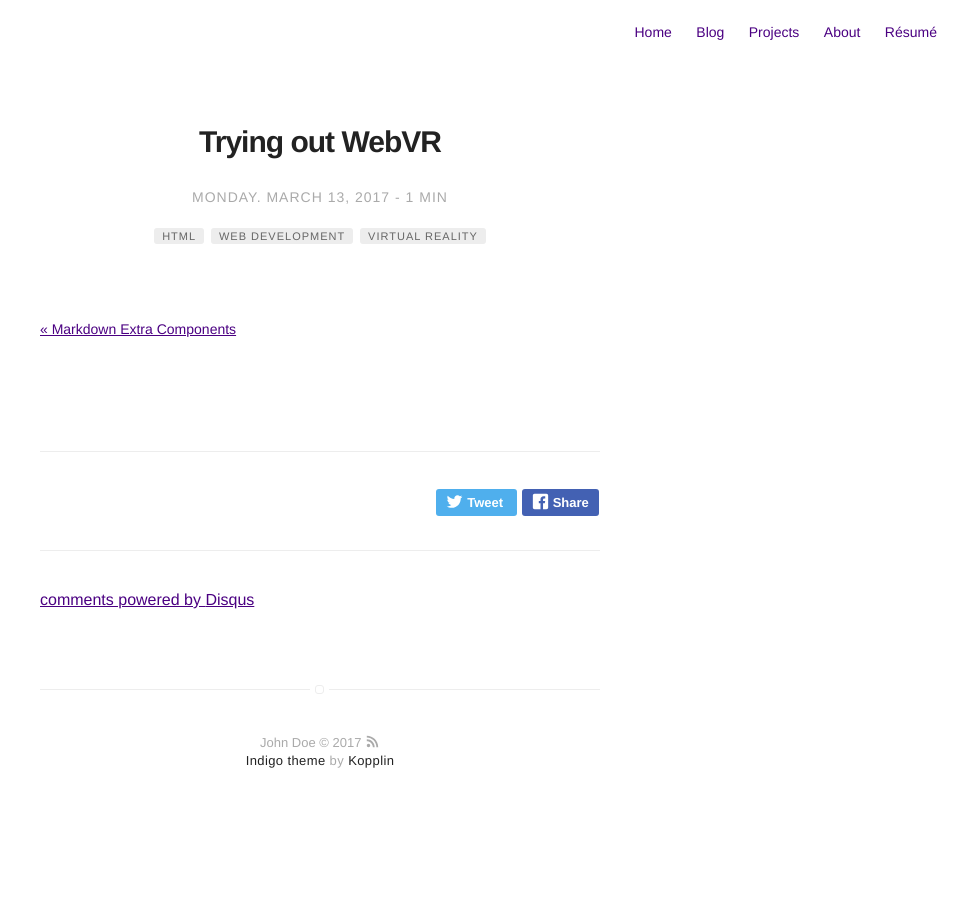
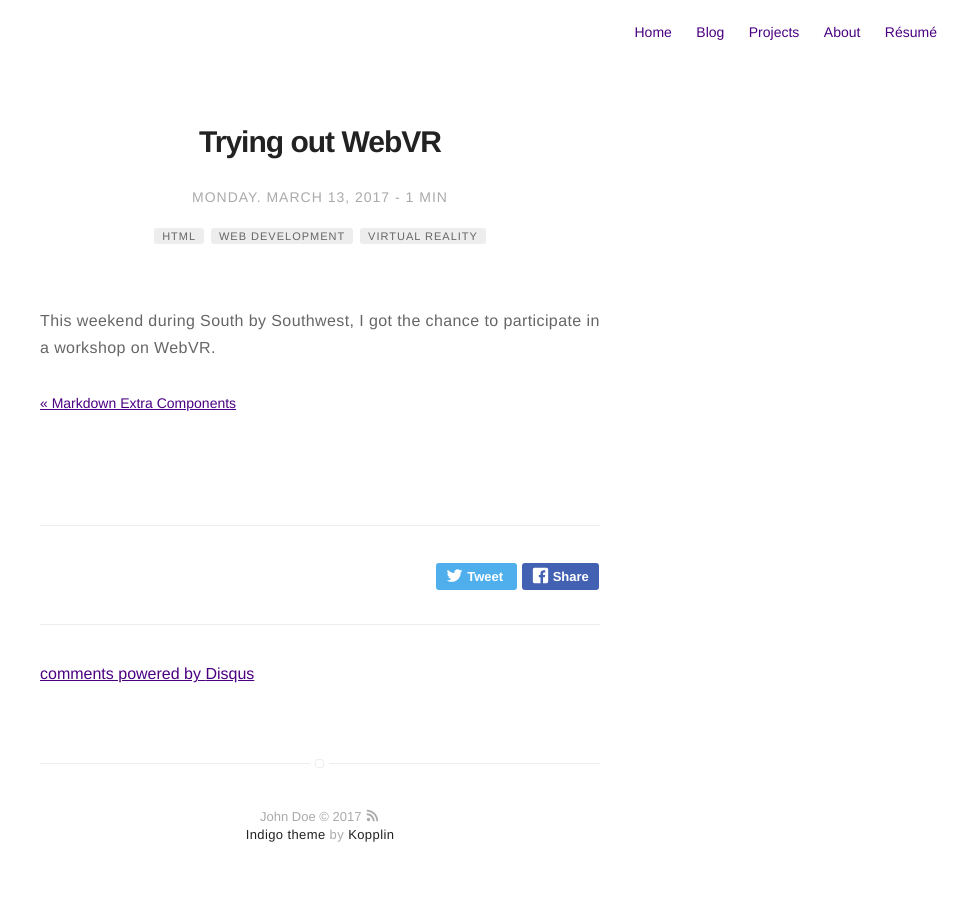
Before and after one commit to ecahill/emilycahill-v2, a Jekyll site: the page built from _posts/2017-03-13-webvr-practice.markdown, in a window 1280 px wide. Shown: the whole page, without its empty margins (320-1280 px from the left). Built offline with Jekyll 4.4.1, drawn with Linux system fonts in a browser that asks for light colours; comment, search, counter and statistics services are not loaded.

Commit message:
Update 2017-03-13-webvr-practice.markdown

```diff
--- a/_posts/2017-03-13-webvr-practice.markdown
+++ b/_posts/2017-03-13-webvr-practice.markdown
@@ -12,3 +12,5 @@ category: blog
 author: emilycahill
 description: My thoughts on first attempts at WebVR.
 ---
+
+This weekend during South by Southwest, I got the chance to participate in a workshop on WebVR.
```
